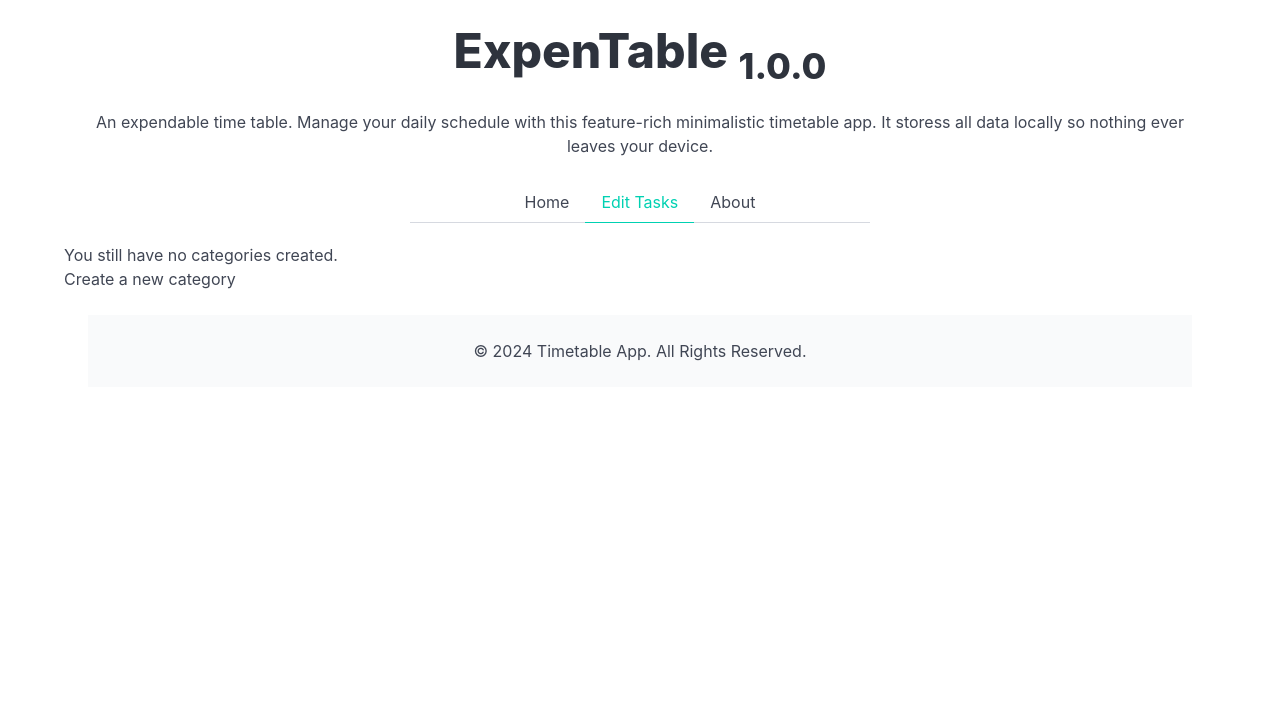
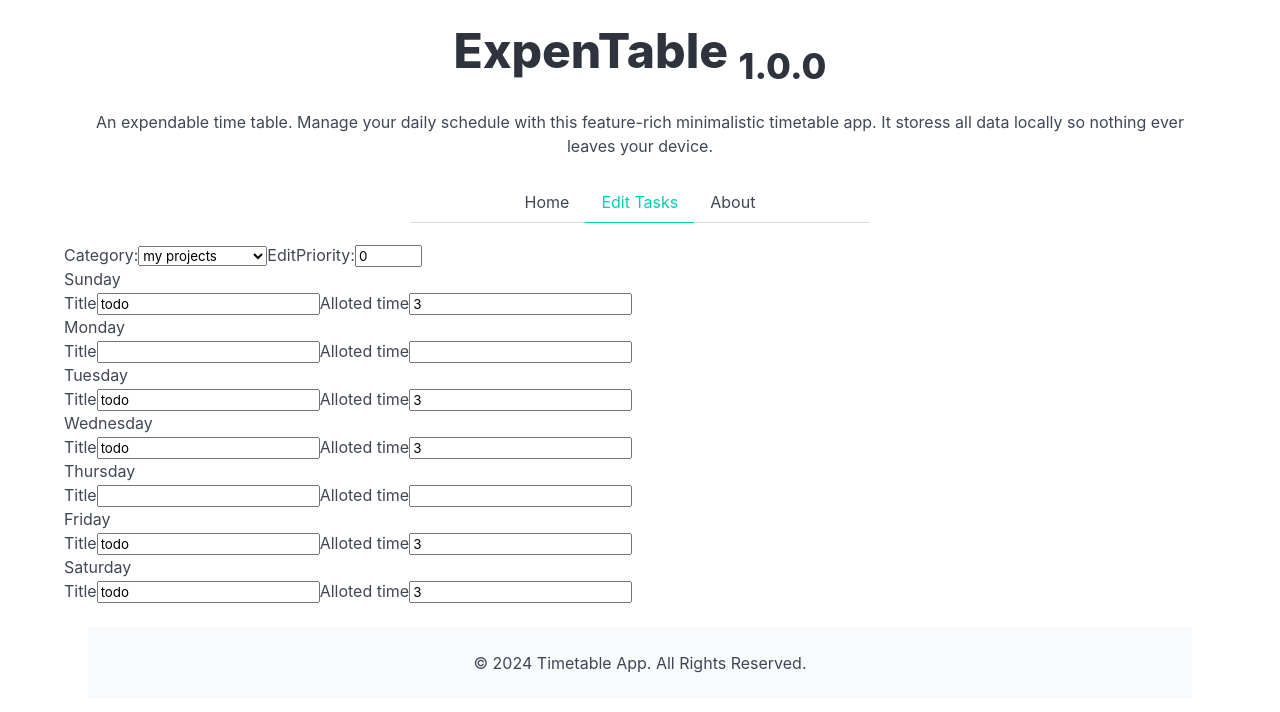
Before and after one commit to Blankscreen-exe/ExpenTable, a React (Vite) app: page /edit in a window 1280 px wide. Shown: the top 712 px of the page. Built offline with nearby package versions, Linux system fonts and the light colour scheme.

Commit message:
User can select different category

```diff
--- a/src/components/form/index.jsx
+++ b/src/components/form/index.jsx
@@ -1,48 +1,64 @@
 import React, { useState } from 'react';
 import { useLocalStorage } from '../../customHooks';
 import Modal from './Modal';
+import tableData from '../../data/table.json';
 
 function Form() {
     const categoriesKey = "categories";
-    const [formData, setFormData] = useLocalStorage(categoriesKey, []);
+    // const [formData, setFormData] = useLocalStorage(categoriesKey, []);
+    const formData = tableData;
     const [modal, setModal] = useState(false);
+    const [selectedCategory, setCategory] = useState(formData[0]);
+    const [days, setDays] = useState(selectedCategory.days);
 
     // Checks if the category has specific day
-    const checkCategoryDay = (day) => {
-        formData.forEach(item => {
-            const itemDay = item.days[day];
-            if (itemDay) {
-                return itemDay;
-            } else {
-                return null;
-            }
-        })
+    // const checkCategoryDay = (day) => {
+    //     const itemDay = selectedCategory.days[day];
+    //     if (itemDay) {
+    //         return itemDay;
+    //     } else {
+    //         return null;
+    //     }
+    // }
+
+    // Change category when user selects a different one in the dropdown
+    const handleSelectChange = (e) => {
+        const categorySelected = formData.find(category => category.title === e.target.value);
+        setCategory(categorySelected);
+        setDays(categorySelected.days);
+    }
+
+    // Change days state when any input triggers the onChange
+    const handleDaysInputChange = (e) => {
+        const { name, value } = e.target;
+        console.log(name.slice(0, 3));
+        setDays(prevValue => ({ ...prevValue, [name]: value }));
     }
 
     // Days state
-    const [sunday, setSunday] = useState(() => checkCategoryDay("sun"));
-    const [monday, setMonday] = useState(() => checkCategoryDay("mon"));
-    const [tuesday, setTuesday] = useState(() => checkCategoryDay("tue"));
-    const [wednesday, setWednesday] = useState(() => checkCategoryDay("wed"));
-    const [thursday, setThursday] = useState(() => checkCategoryDay("thu"));
-    const [friday, setFriday] = useState(() => checkCategoryDay("fri"));
-    const [saturday, setSaturday] = useState(() => checkCategoryDay("sat"));
+    // const [sunday, setSunday] = useState(() => checkCategoryDay("sun"));
+    // const [monday, setMonday] = useState(() => checkCategoryDay("mon"));
+    // const [tuesday, setTuesday] = useState(() => checkCategoryDay("tue"));
+    // const [wednesday, setWednesday] = useState(() => checkCategoryDay("wed"));
+    // const [thursday, setThursday] = useState(() => checkCategoryDay("thu"));
+    // const [friday, setFriday] = useState(() => checkCategoryDay("fri"));
+    // const [saturday, setSaturday] = useState(() => checkCategoryDay("sat"));
 
     return (
         <div>
-            <form>
+            <form onChange={handleDaysInputChange}>
                 {formData.length ?
                     <div>
                         <div>
                             <label htmlFor="categories">Category:</label>
-                            <select name="categories" id="categories-dropdown">
+                            <select onChange={handleSelectChange} name="categories" id="categories-dropdown">
                                 {formData.map((item, index) => {
                                     return (<option value={item.title} key={index}>{item.title}</option>);
                                 })}
                             </select>
                             <button onClick={() => setModal(true)}>Edit</button>
                             <label htmlFor="priority">Priority:</label>
-                            <input type="number" min={1} max={5} />
+                            <input type="number" min={1} max={5} value={selectedCategory.priority} />
                         </div>
                         <div>
                             <div>
@@ -50,11 +66,11 @@ function Form() {
                                 <div>
                                     <label>
                                         Title
-                                        <input type="text" name="sunTitle" id="sun-title" value={sunday ? sunday.title : ""} />
+                                        <input type="text" name="sunTitle" id="sun-title" value={days.sun ? days.sun.title : ""} />
                                     </label>
                                     <label>
                                         Alloted time
-                                        <input type="number" step={0.5} name="sunAllotedTime" id="sun-alloted-time" value={sunday ? sunday.allotedTime : null} />
+                                        <input type="number" step={0.5} name="sunAllottedTime" id="sun-alloted-time" value={days.sun ? days.sun.allottedTime : ""} />
                                     </label>
                                 </div>
                             </div>
@@ -63,11 +79,11 @@ function Form() {
                                 <div>
                                     <label>
                                         Title
-                                        <input type="text" name="monTitle" id="mon-title" value={monday ? monday.title : ""} />
+                                        <input type="text" name="monTitle" id="mon-title" value={days.mon ? days.mon.title : ""} />
                                     </label>
                                     <label>
                                         Alloted time
-                                        <input type="number" step={0.5} name="monAllotedTime" id="mon-alloted-time" value={monday ? monday.allotedTime : null} />
+                                        <input type="number" step={0.5} name="monAllottedTime" id="mon-alloted-time" value={days.mon ? days.mon.allottedTime : ""} />
                                     </label>
                                 </div>
                             </div>
@@ -76,11 +92,11 @@ function Form() {
                                 <div>
                                     <label>
                                         Title
-                                        <input type="text" name="tueTitle" id="tue-title" value={tuesday ? tuesday.title : ""} />
+                                        <input type="text" name="tueTitle" id="tue-title" value={days.tue ? days.tue.title : ""} />
                                     </label>
                                     <label>
                                         Alloted time
-                                        <input type="number" step={0.5} name="tueAllotedTime" id="tue-alloted-time" value={tuesday ? tuesday.allotedTime : null} />
+                                        <input type="number" step={0.5} name="tueAllottedTime" id="tue-alloted-time" value={days.tue ? days.tue.allottedTime : ""} />
                                     </label>
                                 </div>
                             </div>
@@ -89,11 +105,11 @@ function Form() {
                                 <div>
                                     <label>
                                         Title
-                                        <input type="text" name="wedTitle" id="wed-title" value={wednesday ? wednesday.title : ""} />
+                                        <input type="text" name="wedTitle" id="wed-title" value={days.wed ? days.wed.title : ""} />
                                     </label>
                                     <label>
                                         Alloted time
-                                        <input type="number" step={0.5} name="wedAllotedTime" id="wed-alloted-time" value={wednesday ? wednesday.allotedTime : null} />
+                                        <input type="number" step={0.5} name="wedAllottedTime" id="wed-alloted-time" value={days.wed ? days.wed.allottedTime : ""} />
                                     </label>
                                 </div>
                             </div>
@@ -102,11 +118,11 @@ function Form() {
                                 <div>
                                     <label>
                                         Title
-                                        <input type="text" name="thuTitle" id="thu-title" value={thursday ? thursday.title : ""} />
+                                        <input type="text" name="thuTitle" id="thu-title" value={days.thu ? days.thu.title : ""} />
                                     </label>
                                     <label>
                                         Alloted time
-                                        <input type="number" step={0.5} name="thuAllotedTime" id="thu-alloted-time" value={thursday ? thursday.allotedTime : null} />
+                                        <input type="number" step={0.5} name="thuAllottedTime" id="thu-alloted-time" value={days.thu ? days.thu.allottedTime : ""} />
                                     </label>
                                 </div>
                             </div>
@@ -115,11 +131,11 @@ function Form() {
                                 <div>
                                     <label>
                                         Title
-                                        <input type="text" name="friTitle" id="fri-title" value={friday ? friday.title : ""} />
+                                        <input type="text" name="friTitle" id="fri-title" value={days.fri ? days.fri.title : ""} />
                                     </label>
                                     <label>
                                         Alloted time
-                                        <input type="number" step={0.5} name="friAllotedTime" id="fri-alloted-time" value={friday ? friday.allotedTime : null} />
+                                        <input type="number" step={0.5} name="friAllottedTime" id="fri-alloted-time" value={days.fri ? days.fri.allottedTime : ""} />
                                     </label>
                                 </div>
                             </div>
@@ -128,11 +144,11 @@ function Form() {
                                 <div>
                                     <label>
                                         Title
-                                        <input type="text" name="satTitle" id="sat-title" value={saturday ? saturday.title : ""} />
+                                        <input type="text" name="satTitle" id="sat-title" value={days.sat ? days.sat.title : ""} />
                                     </label>
                                     <label>
                                         Alloted time
-                                        <input type="number" step={0.5} name="satAllotedTime" id="sat-alloted-time" value={saturday ? saturday.allotedTime : null} />
+                                        <input type="number" step={0.5} name="satAllottedTime" id="sat-alloted-time" value={days.sat ? days.sat.allottedTime : ""} />
                                     </label>
                                 </div>
                             </div>
--- a/src/data/table.json
+++ b/src/data/table.json
@@ -30,7 +30,7 @@
   {
     "id":"id2",
     "title": "office tasks",
-    "priority": 0,
+    "priority": 1,
     "done": true,
     "days": {
       "mon": {
```
